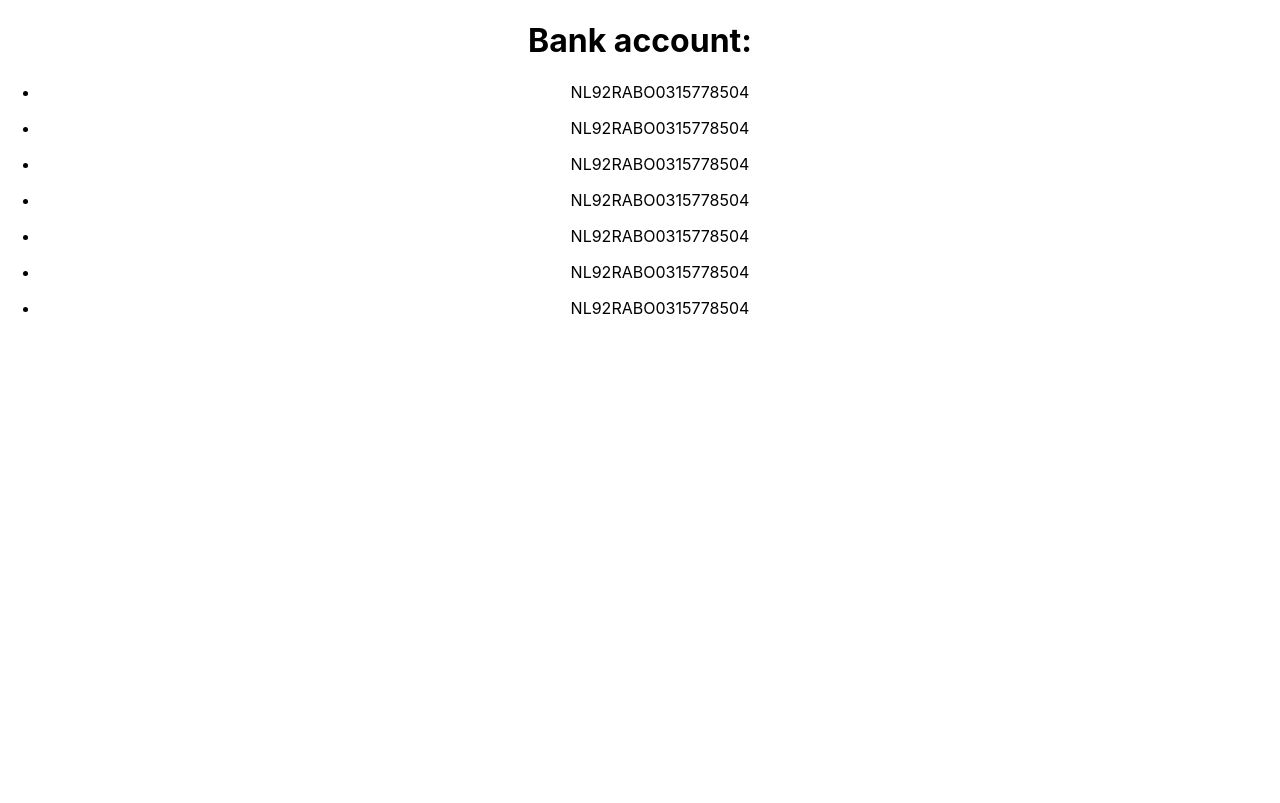
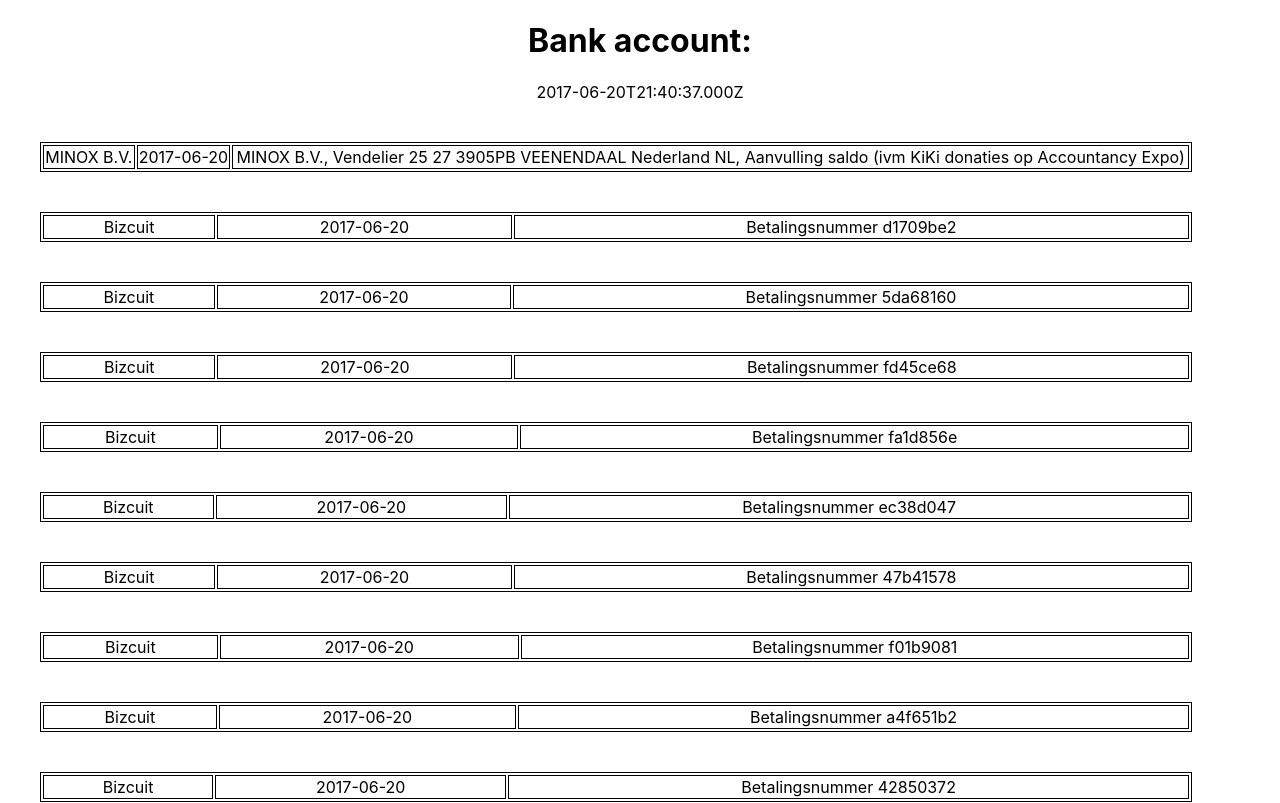
Before and after one commit to laurenssvg/bizcuit-assignment, a React (Create React App) app: page / in a window 1280 px wide. Shown: the top 803 px of the page. Built offline with nearby package versions, Linux system fonts and the light colour scheme.

Commit message:
laatste versie

```diff
--- a/src/App.css
+++ b/src/App.css
@@ -2,37 +2,12 @@
   text-align: center;
 }
 
-.App-logo {
-  height: 40vmin;
-  pointer-events: none;
+table {
+  border: 1px solid black;
+  width: 90%;
+  margin: 40px;
 }
 
-@media (prefers-reduced-motion: no-preference) {
-  .App-logo {
-    animation: App-logo-spin infinite 20s linear;
-  }
+td {
+  border: 1px solid black;
 }
-
-.App-header {
-  background-color: #282c34;
-  min-height: 100vh;
-  display: flex;
-  flex-direction: column;
-  align-items: center;
-  justify-content: center;
-  font-size: calc(10px + 2vmin);
-  color: white;
-}
-
-.App-link {
-  color: #61dafb;
-}
-
-@keyframes App-logo-spin {
-  from {
-    transform: rotate(0deg);
-  }
-  to {
-    transform: rotate(360deg);
-  }
-}
--- a/src/App.js
+++ b/src/App.js
@@ -17,15 +17,28 @@
 
   render() {
     const { statements } = this.state;
+    const statement = statements.map(statement => {
+      return (
+        <div>
+          {statement.date}
+
+          {statement.transactions.map(transaction => (
+            <table>
+              <tr>
+                <td>{transaction.name}</td>
+                <td>{transaction.date}</td>
+                <td>{transaction.description}</td>
+              </tr>
+            </table>
+          ))}
+        </div>
+      );
+    });
 
     return (
       <div className="App">
         <h1>Bank account:</h1>
-        {statements.map(statement => (
-          <ul>
-            <li>{statement.iban}</li>
-          </ul>
-        ))}
+        {statement}
       </div>
     );
   }
```
